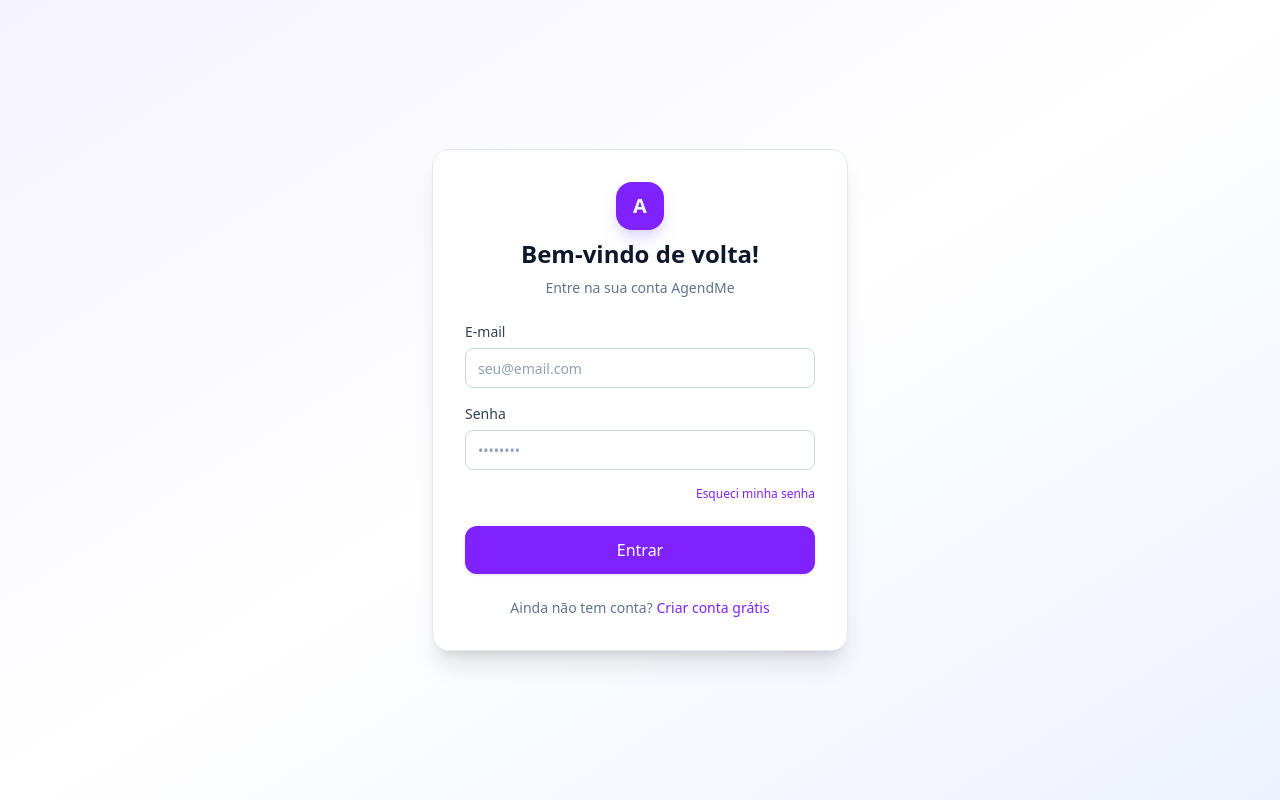
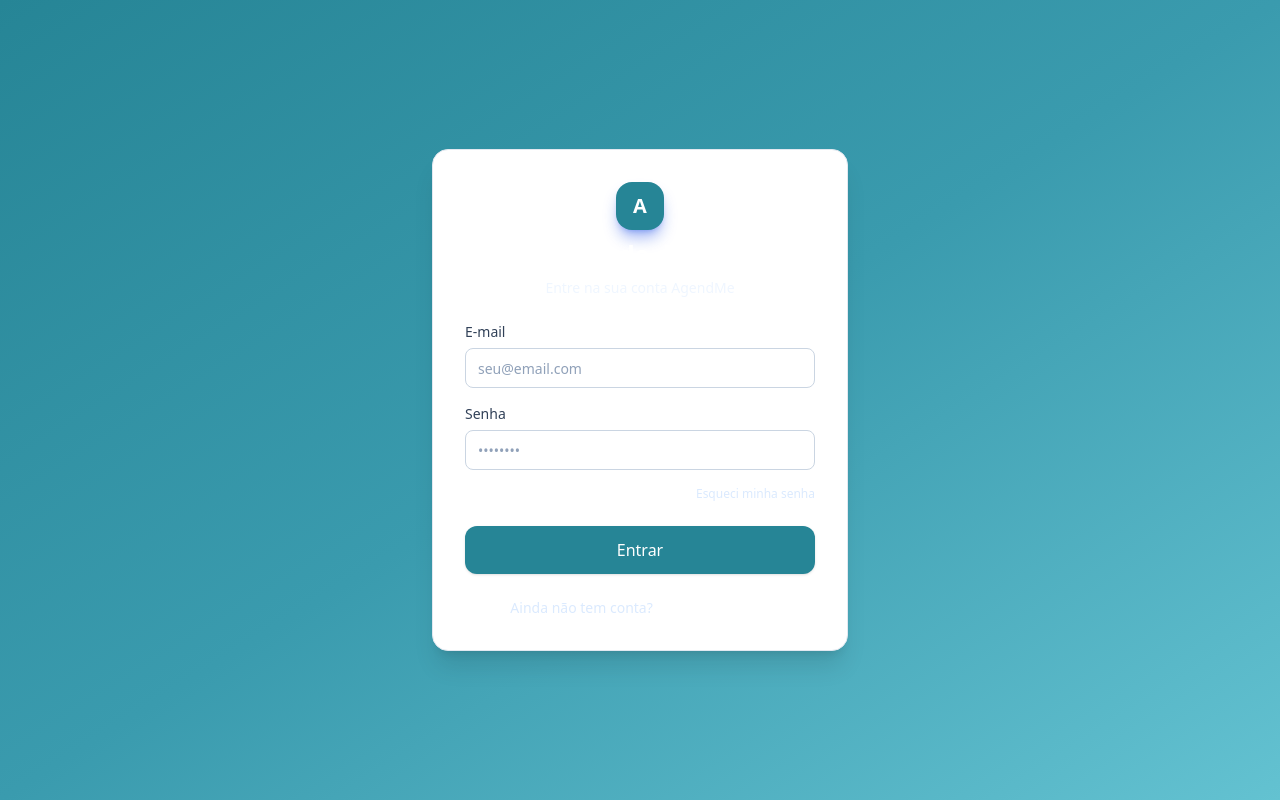
Before and after one commit to henriquebezerra/agend-me-web, a Next.js app: page /login in a window 1280 px wide. Built offline with nearby package versions, Linux system fonts and the light colour scheme; no server answers.

Commit message:
feat: alteração para a identidade visual do AgendMe.

```diff
--- a/src/app/(auth)/layout.tsx
+++ b/src/app/(auth)/layout.tsx
@@ -6,7 +6,7 @@
 
 export default function AuthLayout({ children }: { children: React.ReactNode }) {
   return (
-    <div className="flex min-h-screen items-center justify-center bg-gradient-to-br from-violet-50 via-white to-indigo-50 dark:from-slate-950 dark:via-slate-900 dark:to-violet-950">
+    <div className="flex min-h-screen items-center justify-center bg-gradient-to-br from-[#268596] via-[#3a9bae] to-[#63C2D1] dark:from-[#1a5a68] dark:via-[#2a7a88] to-[#4a9ba8]">
       <div className="w-full max-w-md px-4">{children}</div>
     </div>
   );
--- a/src/app/(auth)/login/page.tsx
+++ b/src/app/(auth)/login/page.tsx
@@ -16,13 +16,13 @@
       <CardBody className="flex flex-col gap-6 p-8">
         {/* Brand */}
         <div className="flex flex-col items-center gap-2 text-center">
-          <div className="flex h-12 w-12 items-center justify-center rounded-2xl bg-violet-600 text-white text-xl font-bold shadow-lg shadow-violet-200 dark:shadow-violet-900/40">
+          <div className="flex h-12 w-12 items-center justify-center rounded-2xl bg-[#268596] text-white text-xl font-bold shadow-lg shadow-blue-700/40 dark:shadow-blue-900/40">
             A
           </div>
-          <h1 className="text-2xl font-bold text-slate-900 dark:text-slate-100">
+          <h1 className="text-2xl font-bold text-white">
             Bem-vindo de volta!
           </h1>
-          <p className="text-sm text-slate-500 dark:text-slate-400">
+          <p className="text-sm text-blue-50">
             Entre na sua conta {APP_NAME}
           </p>
         </div>
@@ -47,23 +47,23 @@
           <div className="flex items-center justify-end">
             <Link
               href="/forgot-password"
-              className="text-xs text-violet-600 hover:underline dark:text-violet-400"
+              className="text-xs text-blue-100 hover:text-white hover:underline dark:text-blue-200"
             >
               Esqueci minha senha
             </Link>
           </div>
 
-          <Button type="submit" size="lg" className="w-full mt-2">
+          <Button type="submit" size="lg" className="w-full mt-2 bg-[#268596] hover:bg-[#1f6377] text-white border-0">
             Entrar
           </Button>
         </form>
 
         {/* Footer */}
-        <p className="text-center text-sm text-slate-500 dark:text-slate-400">
+        <p className="text-center text-sm text-blue-100 dark:text-blue-200">
           Ainda não tem conta?{' '}
           <Link
             href="/register"
-            className="font-medium text-violet-600 hover:underline dark:text-violet-400"
+            className="font-medium text-white hover:text-blue-100 hover:underline dark:text-blue-100"
           >
             Criar conta grátis
           </Link>
--- a/src/app/globals.css
+++ b/src/app/globals.css
@@ -5,10 +5,14 @@
    ============================================================ */
 
 :root {
-  /* Brand Colors */
-  --color-primary: hsl(262, 80%, 56%);
-  --color-primary-hover: hsl(262, 80%, 48%);
-  --color-primary-light: hsl(262, 80%, 96%);
+  /* Brand Colors - AgendMe App */
+  --color-primary: #268596;
+  --color-primary-hover: #1f6377;
+  --color-primary-light: #f0f8fa;
+
+  /* Secondary Brand Colors */
+  --color-secondary: #63C2D1;
+  --color-secondary-light: #e6f5f8;
 
   /* Semantic Colors */
   --color-success: hsl(152, 69%, 44%);
```
Also changed, not shown: 1 other file (tests, documents, lock files or other folders).
